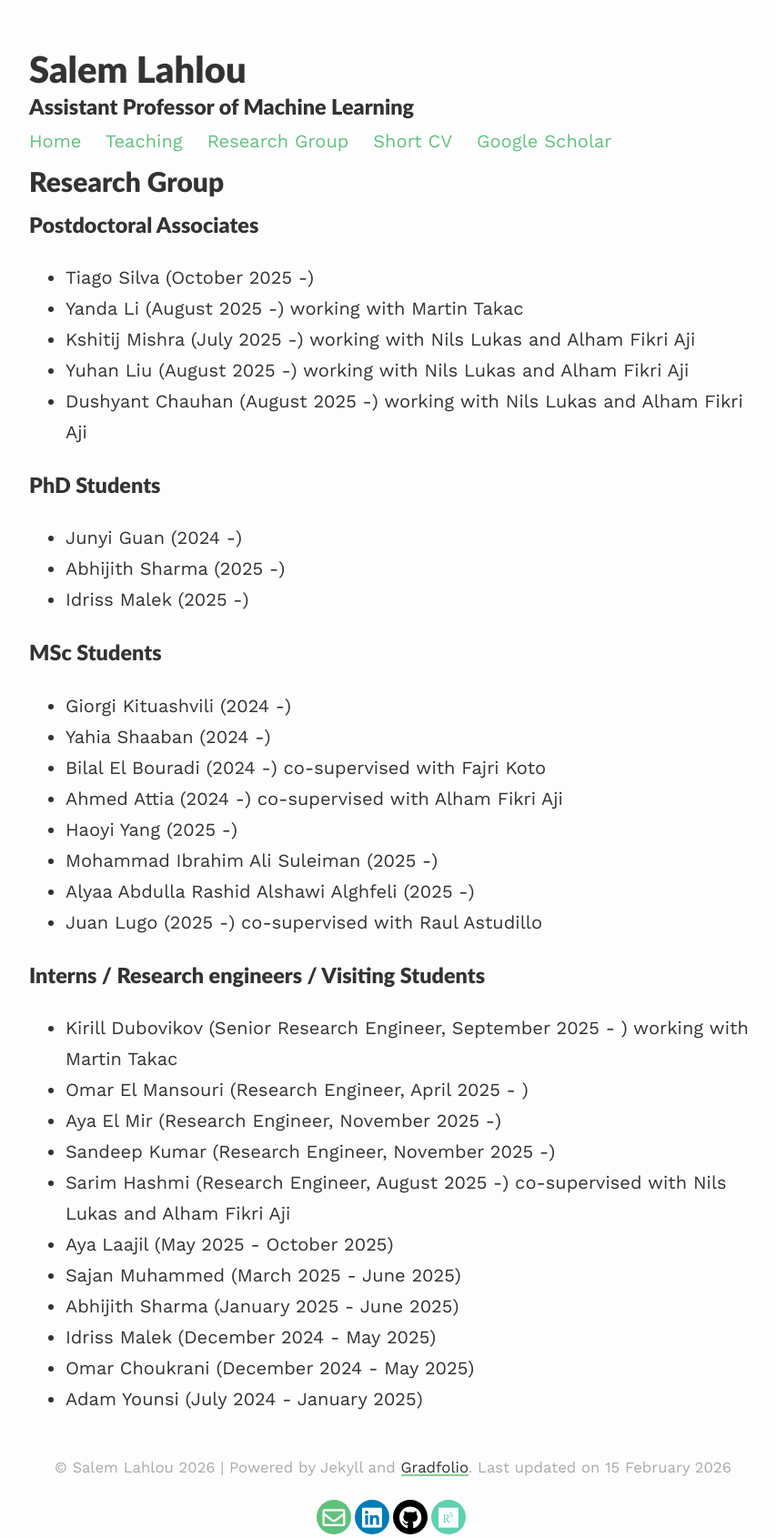
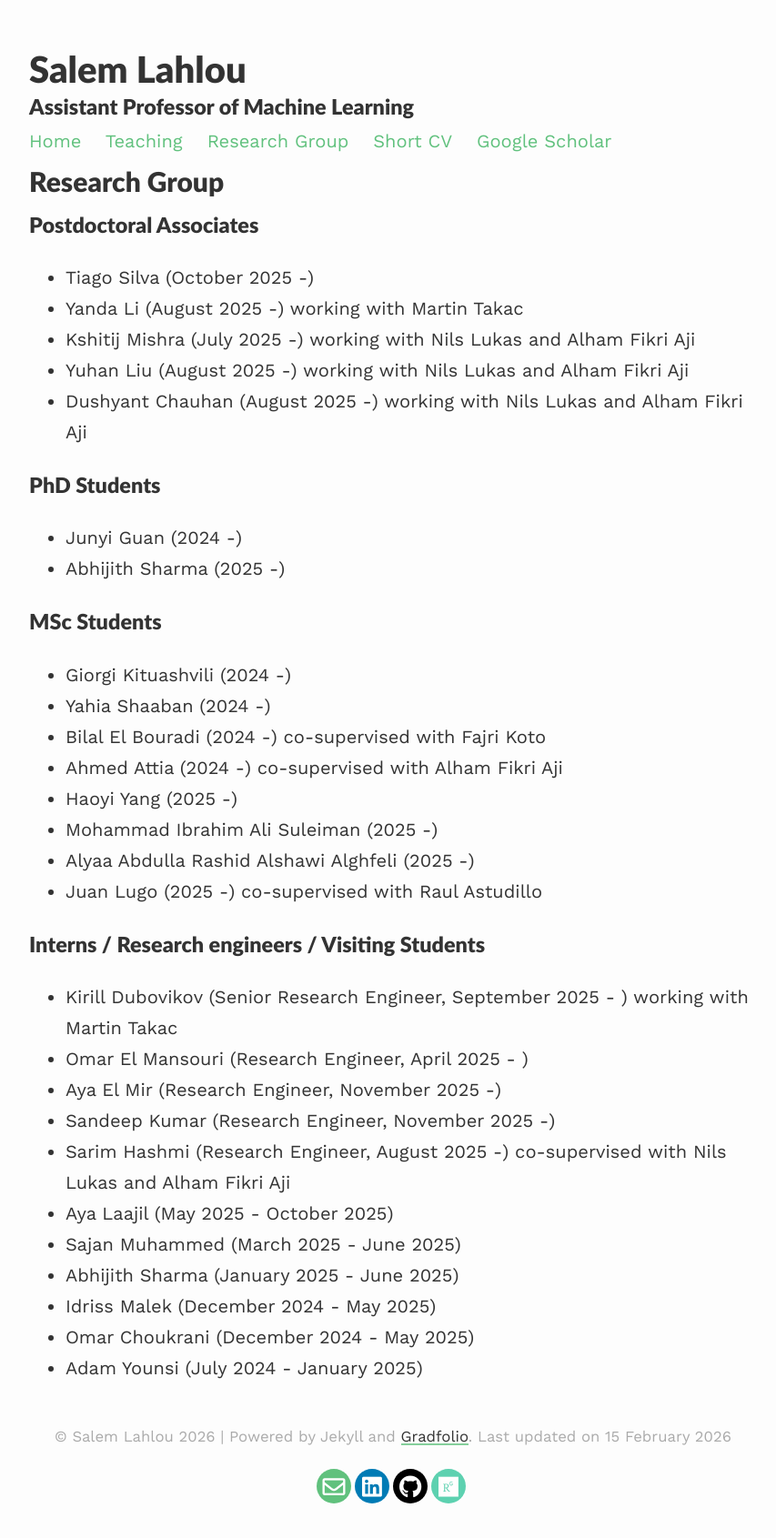
Before and after one commit to saleml/saleml.github.io, a Jekyll site: the page built from research-group.md, in a window 1280 px wide. Shown: the whole page at 91% size, without its empty margins (208-1061 px from the left). Built offline with Jekyll 4.4.1, drawn with Linux system fonts in a browser that asks for light colours; nearby versions of some CDN libraries; our own code applies the rules of GitHub Pages for plain Markdown files; after the commit the page ends 1657 px from its top, so only the background shows below that.

Commit message:
Remove Idriss Malek from the list of PhD students in research-group.md, reflecting updated team composition.

```diff
--- a/research-group.md
+++ b/research-group.md
@@ -17,7 +17,6 @@ published: true
 ### PhD Students
 *   Junyi Guan (2024 -)
 *   Abhijith Sharma (2025 -)
-*   Idriss Malek (2025 -)
 
 ### MSc Students
 *   Giorgi Kituashvili (2024 -)
```
